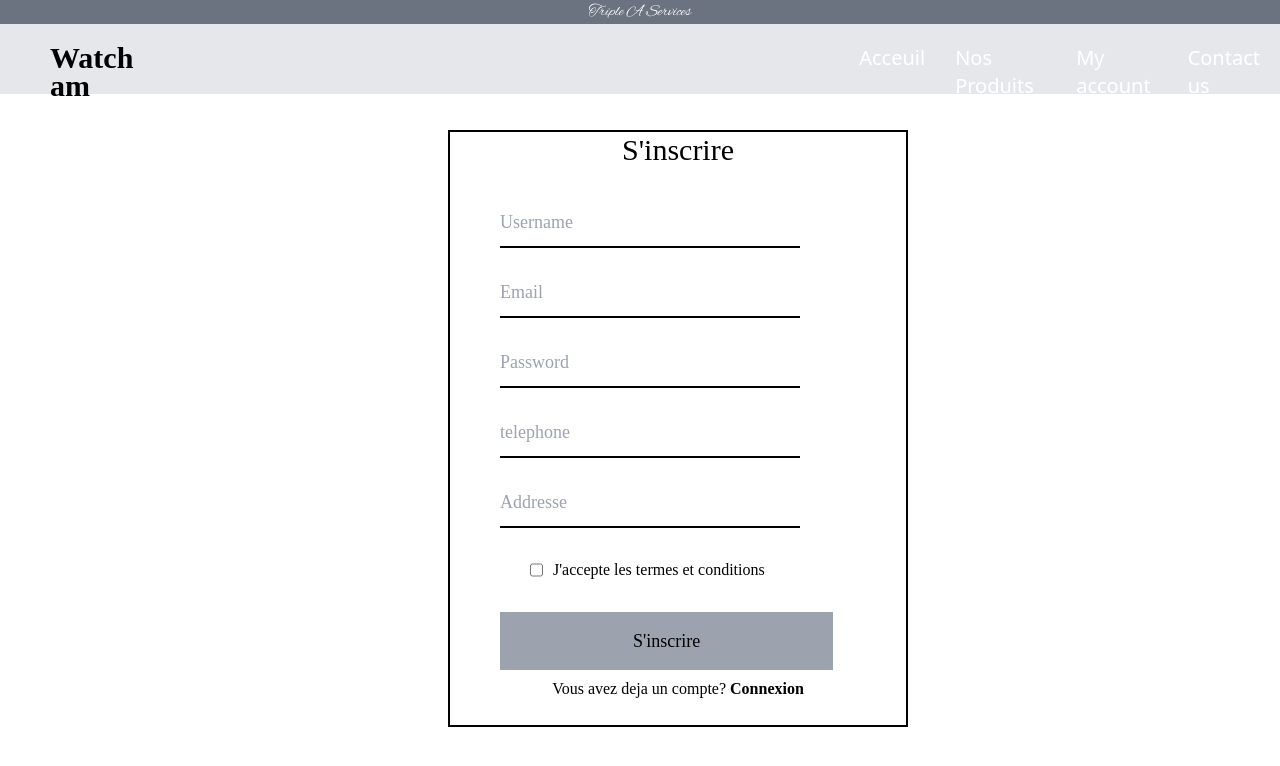
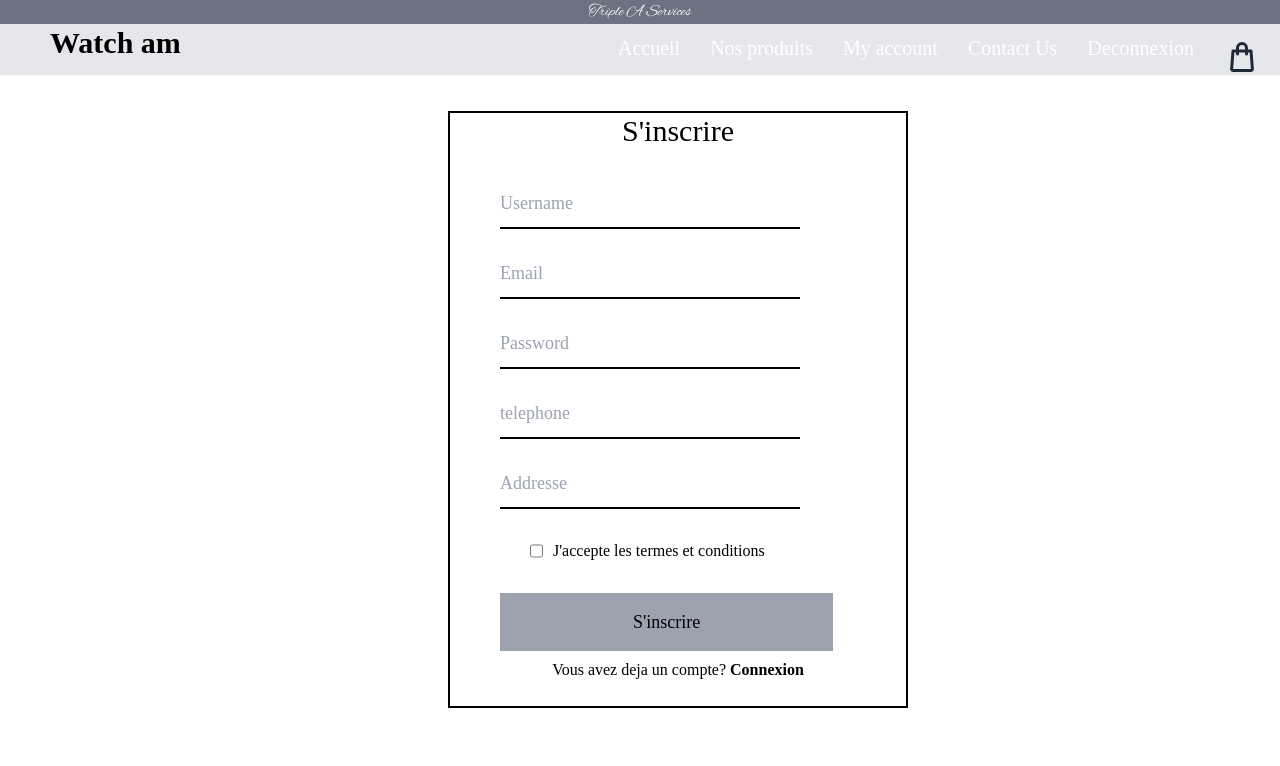
Before and after one commit to Alange39/site1, a PHP site: page /ac_inscri.php in a window 1280 px wide. Shown: the top 766 px of the page. Run offline with PHP 8.4, Linux system fonts and the light colour scheme; some libraries are stand-ins or nearby versions; some web fonts are replaced.

Commit message:
autre commit

```diff
--- a/ac_conn.php
+++ b/ac_conn.php
@@ -129,7 +129,7 @@ catch(PDOException $e){
       <input type="number" name="phone" id=""  class="border-b-2 border-black pb-[10px] ml-[50px] max-md:ml-[30px]  w-[310px] max-md:w-[250px] text-lg pt-[30px] birthstone-regular" placeholder="telephone">
       <input type="password" name="password" id=""  class=" ml-[50px] max-md:ml-[30px]  border-b-2 border-black pb-[10px] w-[310px] max-md:w-[250px] text-xl pt-[30px]" placeholder="Password">
       <a href=""  class="hover:underline text-center block pt-[20px]">Mot de passe oublie?</a>
-      <input type="submit" name="valid" value="Connexion" class="bg-blue-900 mt-[30px] ml-[50px] max-md:ml-[30px] pt-[15px] pb-[15px] pr-[143px] max-md:pr-[130px] pl-[143px] max-md:pl-[130px] max-md:w-[250px] text-white text-lg">
+      <input type="submit" name="valid" value="Connexion" class="bg-blue-900 mt-[30px] ml-[50px]  max-md:ml-[45px]  max-md:pl-[50px]  max-md:pr-[50px] pt-[15px] pb-[15px] pr-[143px] max-md:pr-[130px] pl-[143px] max-md:pl-[130px] max-md:w-[250px] text-white text-lg">
       </form>
       <i style=" color:red " class="ml-[80px] mt-[40px]">
         <?php
--- a/ac_inscri.php
+++ b/ac_inscri.php
@@ -58,33 +58,45 @@ echo"Une erreur est survenue".$e->getMessage();
  <script src="https://cdn.tailwindcss.com"></script>
   <title>Commandes</title>
 </head>
-<body class="">
-  <div class=" alex-brush-regular  bg-gray-500 text-center text-white">  <p class=" ">Triple A Services</p> </div>
-  <header class=" text-xl flex justify-between h-[70px] ">
-    <nav class="   bg-gray-200 flex gap-[700px] w-[1700px]">
-    <p class=" cedarville-cursive-regular pt-[20px] pl-[50px] ">Watch am</p>
-    <nav class=" hover:text-gray-400">
-     <ul class=" text-white flex gap-[30px] text-black">
-      <li class="pt-[20px]"> <a href="index.php"class="pt-[30px]">Acceuil</a></li>
-      <li class="pt-[20px]"><a href="./pprod.php" class="">Nos Produits</a></li>
-      <li class="pt-[20px]"> <a href="./ac_conn.php" class="">My account</a></li>
-      <li class="pt-[20px]"> <a href="./contact.php" class="pr-[20px]">Contact us</a></li>
+<body class=" birthstone-regular">
+
+   <header>
+   <div class="bg-gray-500"><p class="alex-brush-regular text-center text-white ">Triple A Services</p></div>
+
+
+  <section class="text-white text-xl bg-gray-200 max-md:pr-[100px] flex justify-between ">
+    <section>
+      <div> <p class="cedarville-cursive-regular ml-[50px] pt-[5px] max-md:text-[22px] max-md:ml-[10px] text-black">Watch am</p></div>
+ </section>
+    <div>
+      <ul class="flex gap-[30px] max-md:pl-[20px]  pt-[10px] pr-[20px] max-md:block max-md:text-[18px]">
+
+       <li><a href="./index.php" class="hover:underline hover:text-gray-400">Accueil</a></li>
+         <li><a href="./produits.php" class="hover:underline hover:text-gray-400">Nos produits</a></li>
+         <li><a href="./ac_conn.php" class="hover:underline hover:text-gray-400">My account</a></li>
+         <li><a href="./contact.php" class="hover:underline hover:text-gray-400">Contact Us</a></li>
+         <li><a href="./deconnexion.php" class="hover:underline hover:text-gray-400">Deconnexion</a></li>
+               <svg class="w-9 h-9 text-gray-800 dark:text-white mt-[5px]" aria-hidden="true" xmlns="http://www.w3.org/2000/svg" width="24" height="24" fill="none" viewBox="0 0 24 24">
+  <path stroke="currentColor" stroke-linecap="round" stroke-linejoin="round" stroke-width="2" d="M9 10V6a3 3 0 0 1 3-3v0a3 3 0 0 1 3 3v4m3-2 .917 11.923A1 1 0 0 1 17.92 21H6.08a1 1 0 0 1-.997-1.077L6 8h12Z"/>
+</svg>
+
 
       </ul>
+    </div>
+  </section>
 
-    </nav>
- </header>
+  </header>
 
 
-  <section class="border-2 border-black mt-[36px] mb-[50px] w-[460px] ml-[35%] birthstone-regular ">
+  <section class="border-2 border-black mt-[36px] mb-[50px] w-[460px] max-md:w-[345px] ml-[35%] max-md:ml-[10px] birthstone-regular ">
     <div class="">
       <h2 class="text-3xl text-center birthstone-regular ">S'inscrire</h2>
       <form action="" method="post">
-      <input type="text" name="nom" id="" class="  border-b-2 border-black ml-[50px] pt-[40px] pb-[10px] w-[300px] text-lg birthstone-regular" placeholder="Username">
-      <input type="email" name="email" id="" class="border-b-2 border-black ml-[50px] pb-[10px] w-[300px] text-lg pt-[30px] birthstone-regular" placeholder="Email">
-      <input type="password" name="pw" id=""  class="border-b-2 border-black pb-[10px] ml-[50px] w-[300px] text-lg pt-[30px] birthstone-regular" placeholder="Password">
-     <input type="number" name="phone" id=""  class="border-b-2 border-black pb-[10px] ml-[50px] w-[300px] text-lg pt-[30px] birthstone-regular" placeholder="telephone">
-     <input type="text" name="address" id="" class="border-b-2 border-black pb-[10px] ml-[50px] w-[300px] text-lg pt-[30px] birthstone-regular" placeholder="Addresse">
+      <input type="text" name="nom" id="" class="  border-b-2 border-black ml-[50px]  max-md:ml-[30px] pt-[40px] pb-[10px] w-[300px] max-md:w-[250px] text-lg birthstone-regular" placeholder="Username">
+      <input type="email" name="email" id="" class="border-b-2 border-black ml-[50px]  max-md:ml-[30px] pb-[10px] w-[300px] max-md:w-[250px] text-lg pt-[30px] birthstone-regular" placeholder="Email">
+      <input type="password" name="pw" id=""  class="border-b-2 border-black pb-[10px]  max-md:ml-[30px] ml-[50px] w-[300px] max-md:w-[250px] text-lg pt-[30px] birthstone-regular" placeholder="Password">
+     <input type="number" name="phone" id=""  class="border-b-2 border-black pb-[10px]  max-md:ml-[30px] ml-[50px] w-[300px] max-md:w-[250px] text-lg pt-[30px] birthstone-regular" placeholder="telephone">
+     <input type="text" name="address" id="" class="border-b-2 border-black pb-[10px] ml-[50px]  max-md:ml-[30px] w-[300px] max-md:w-[250px] text-lg pt-[30px] birthstone-regular" placeholder="Addresse">
      <div class="flex pl-[80px]">
       <input type="checkbox" name="check" id="" class="bg-gray-400 mt-[30px]">
        <p class="text-center pt-[30px] ml-[10px]">J'accepte les termes et conditions</p>
@@ -92,7 +104,7 @@ echo"Une erreur est survenue".$e->getMessage();
 
 
       </div>
-      <input type="submit" name="valid" value="S'inscrire" class=" mt-[30px] ml-[50px] pt-[15px] pb-[15px] pr-[133px] pl-[133px] text-lg hover:text-gray-400 bg-gray-400">
+      <input type="submit" name="valid" value="S'inscrire" class=" mt-[30px] ml-[50px] max-md:ml-[80px] pt-[15px] max-md:pl-[50px] pb-[15px] pr-[133px] max-md:pr-[50px] pl-[133px] text-lg hover:text-gray-400 bg-gray-400">
        </form>
       <i class="text-red-600 ml-[80px]">
          <?php
```
